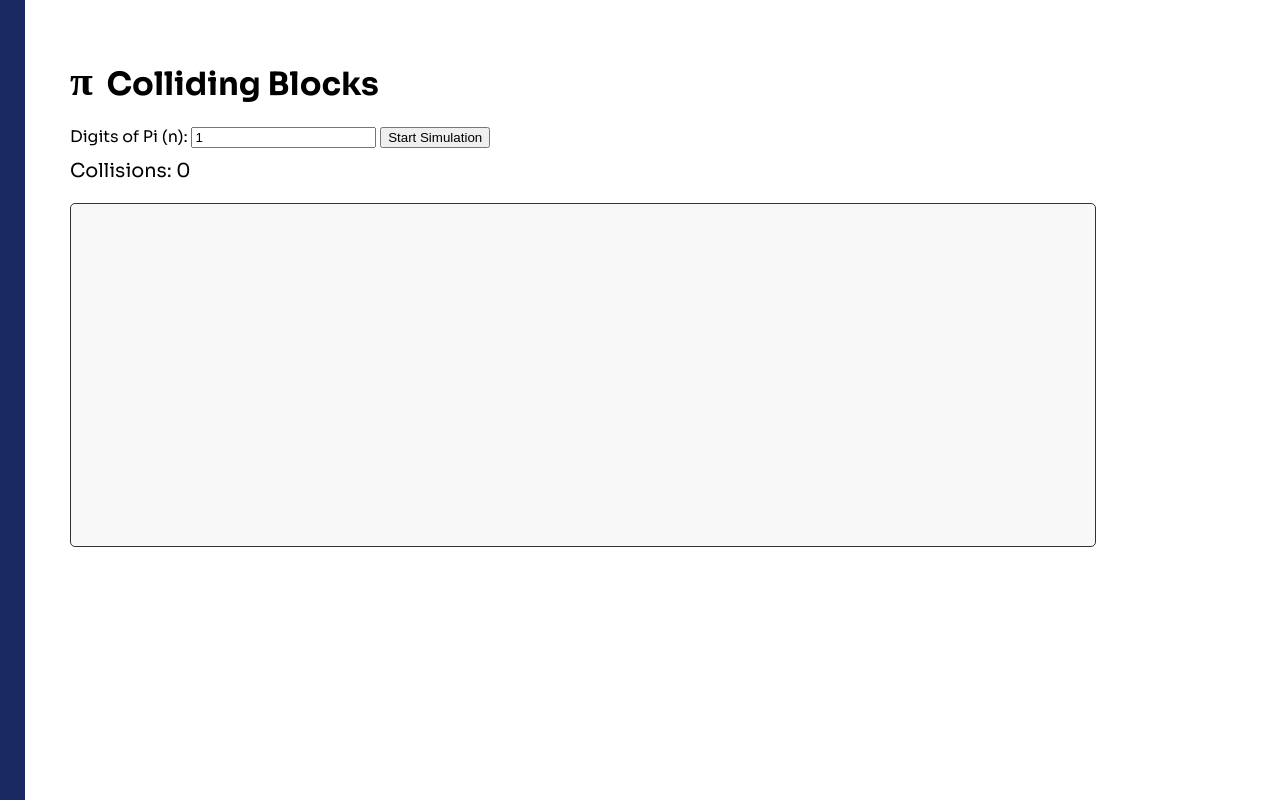
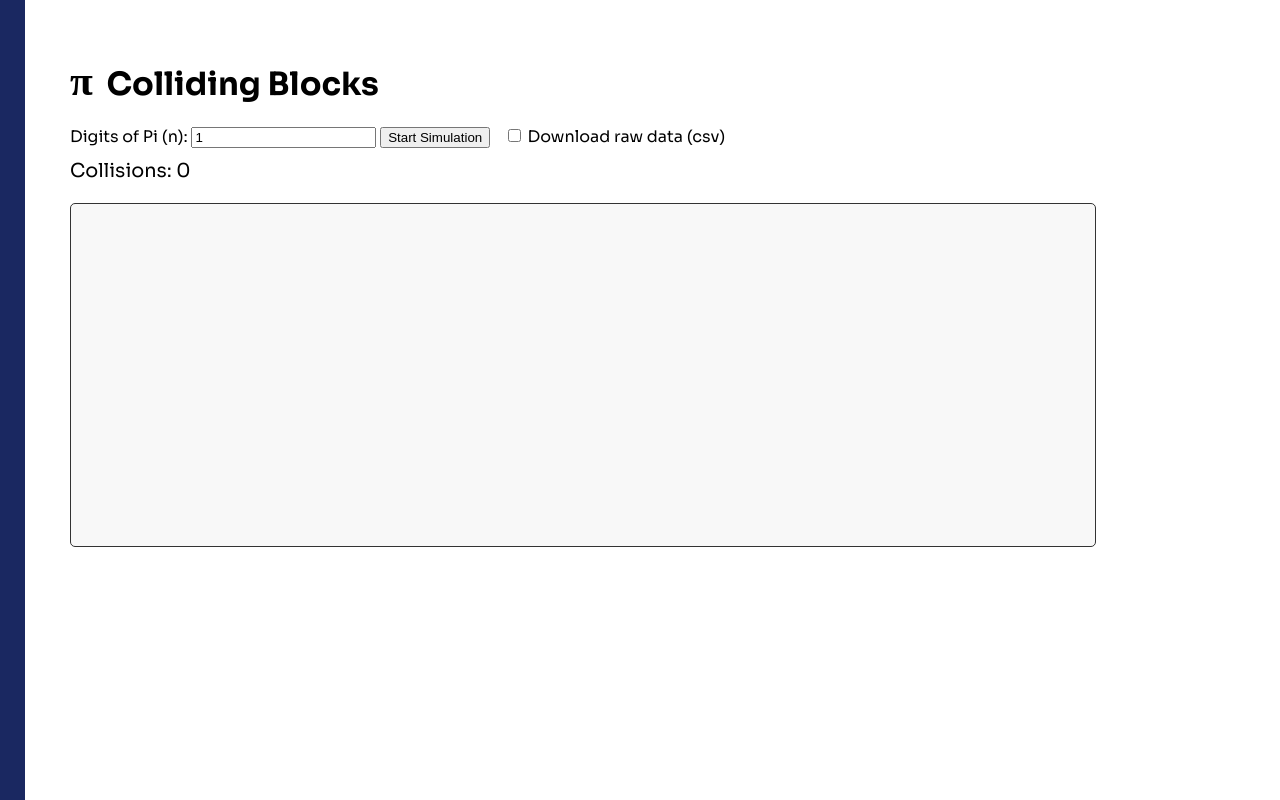
Before and after one commit to BiancaIvanova/Pi-Block-Collisions, a website: page js-demo/src/index.html in a window 1280 px wide. Drawn offline with nearby package versions, Linux system fonts and the light colour scheme.

Commit message:
Made csv import optional

```diff
--- a/js-demo/src/index.html
+++ b/js-demo/src/index.html
@@ -19,7 +19,13 @@
         <label>Digits of Pi (n):
             <input type="number" id="digits" value="1" min="1">
         </label>
+
         <button id="startBtn">Start Simulation</button>
+
+        <label style="margin-left: 10px;">
+            <input type="checkbox" id="downloadRaw">
+            Download raw data (csv)
+        </label>
     </div>
 
     <div id="counter">Collisions: 0</div>
--- a/js-demo/src/script.js
+++ b/js-demo/src/script.js
@@ -115,8 +115,10 @@ function startSimulation(n)
 
     console.log("Precomputed positions:", positions);
 
-    // save csv
-    savePrecomputedCSV(positions);
+    // Save csv if the box is checked
+    if (document.getElementById("downloadRaw").checked) {
+        savePrecomputedCSV(positions);
+    }``
 
     // PLAYBACK
     const audioCtx = new (window.AudioContext || window.webkitAudioContext)();
```
